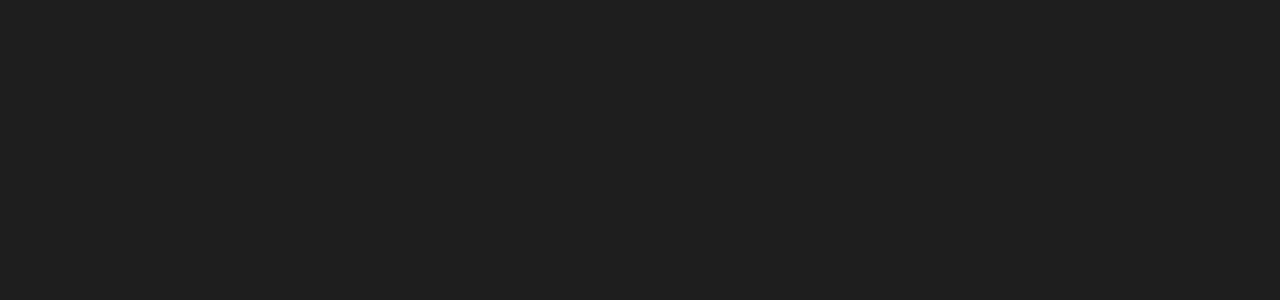
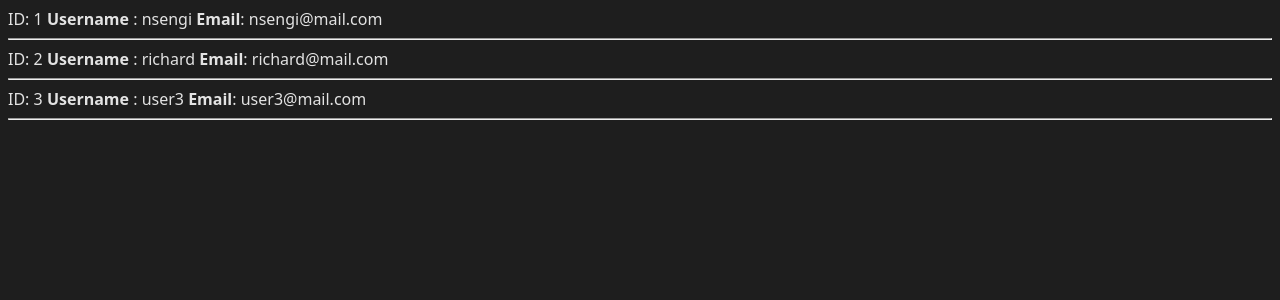
Before and after one commit to iAmNsengi/React-Tutorial, a React (Vite) app: page / in a window 1280 px wide. Shown: the top 300 px of the page. Built offline with nearby package versions, Linux system fonts and the light colour scheme.

Commit message:
fix: rendering users

```diff
--- a/src/App.jsx
+++ b/src/App.jsx
@@ -1,14 +1,4 @@
-// import { UserProfile } from "./components/UserProfile";
-// export default function App() {
-//   const callMe = () => console.log("hello world");
-
-//   return (
-//     <div>
-//       <h1>Root Component</h1>
-//       <UserProfile username="Nsengi" age={22} sex="Male" callMe={callMe} />
-//     </div>
-//   );
-// }
+import UserDetails from "./components/UserDetails";
 
 export default function App() {
   const mockUsers = [
@@ -31,11 +21,7 @@ export default function App() {
   return (
     <>
       {mockUsers.map((user) => {
-        return (
-          <div key={user.id}>
-
-          </div>
-        );
+        return <UserDetails key={user.id} user={user} />;
       })}
     </>
   );
--- a/src/components/UserDetails.jsx
+++ b/src/components/UserDetails.jsx
@@ -1,4 +1,5 @@
-export default UserDetails(){
+import PropTypes from "prop-types";
+export default function UserDetails({ user }) {
   return (
     <div>
       <span>ID: {user.id} </span>
@@ -11,5 +12,13 @@ export default UserDetails(){
       </span>
       <hr />
     </div>
-    )
+  );
 }
+
+UserDetails.propTypes = {
+  user: PropTypes.shape({
+    id: PropTypes.number.isRequired,
+    username: PropTypes.string.isRequired,
+    email: PropTypes.string.isRequired,
+  }),
+};
--- a/src/components/UserProfile.jsx
+++ b/src/components/UserProfile.jsx
@@ -2,9 +2,6 @@ import PropTypes from "prop-types";
 import { UserFavoriteFoods } from "./UserFavoriteFoods";
 import { UserUsername } from "./UserUsername";
 export function UserProfile(props) {
-  {
-    props.callMe();
-  }
   return (
     <div>
       <UserUsername username={props.username} />
```
Lines whose indentation alone changed are shown as unchanged.
